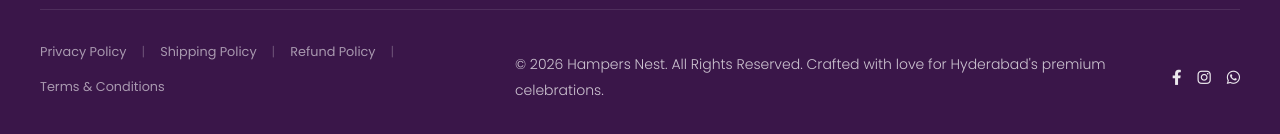
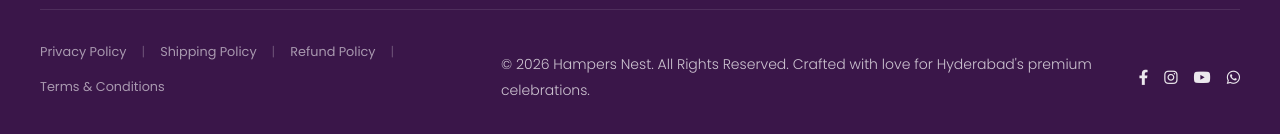
Before and after one commit to yuvasrivenkatasai/HAMPERSNEST, a React (Vite) app in the folder hampersnest-react/: page /contact in a window 1280 px wide. Shown: the part 2951-3085 px from the top of the page. Built offline with nearby package versions, Linux system fonts and the light colour scheme; no server answers.

Commit message:
UI: Update footer social media links and add YouTube

```diff
--- a/hampersnest-react/src/components/Footer.jsx
+++ b/hampersnest-react/src/components/Footer.jsx
@@ -85,11 +85,14 @@ export default function Footer() {
         </div>
         <p>&copy; 2026 Hampers Nest. All Rights Reserved. Crafted with love for Hyderabad's premium celebrations.</p>
         <div className="footer-socials">
-          <a href="https://facebook.com" target="_blank" rel="noopener noreferrer">
+          <a href="https://www.facebook.com/share/1Cz8aEeJwo/?mibextid=wwXIfr" target="_blank" rel="noopener noreferrer" aria-label="Facebook">
             <i className="fa-brands fa-facebook-f"></i>
           </a>
-          <a href="https://instagram.com/hampersnest" target="_blank" rel="noopener noreferrer">
+          <a href="https://www.instagram.com/hampersnest" target="_blank" rel="noopener noreferrer" aria-label="Instagram">
             <i className="fa-brands fa-instagram"></i>
+          </a>
+          <a href="https://youtube.com/@hampersnestgifts?si=tHfy4HNnaphp1YBE" target="_blank" rel="noopener noreferrer" aria-label="YouTube">
+            <i className="fa-brands fa-youtube"></i>
           </a>
           <a href="#" onClick={handleWhatsappDirect} aria-label="WhatsApp direct link">
             <i className="fa-brands fa-whatsapp"></i>
```
